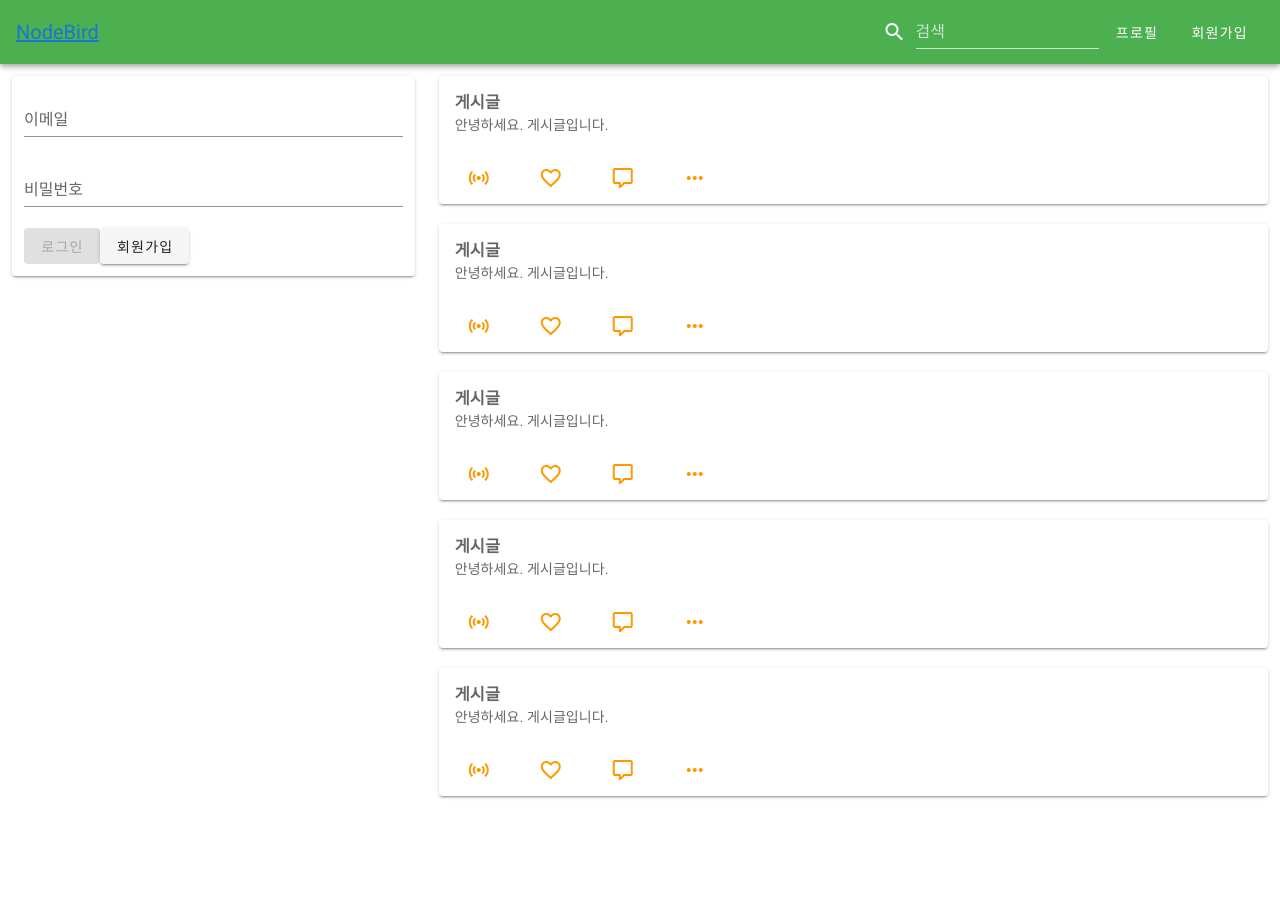
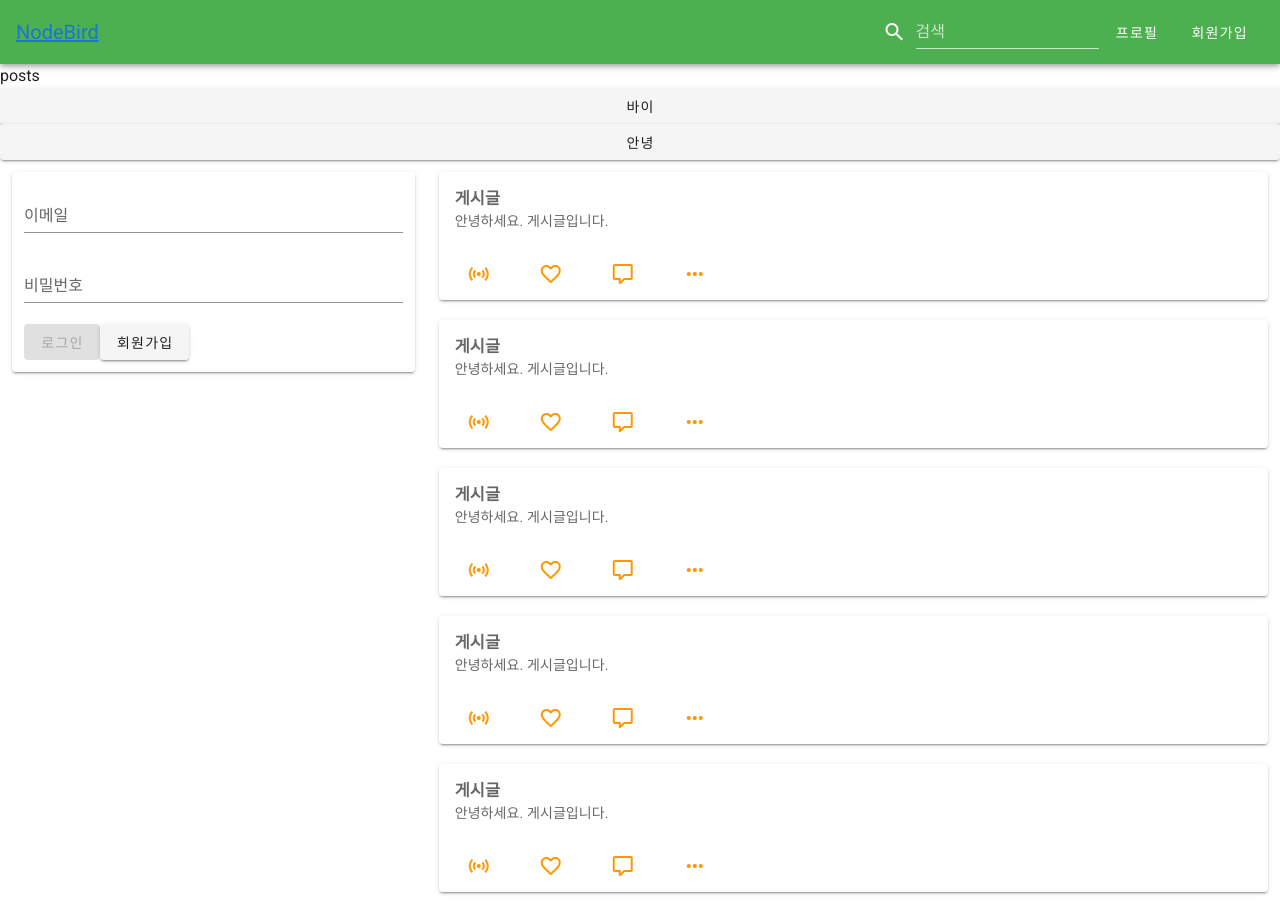
Before and after one commit to kureharyosuke/Nuxt-Node-Brid, a Nuxt app in the folder client/: page / in a window 1280 px wide. Before the commit the page ends 828 px from the top, so only its background shows below. Built offline with nearby package versions, Linux system fonts and the light colour scheme.

Commit message:
#1 add: store

```diff
--- a/client/layouts/default.vue
+++ b/client/layouts/default.vue
@@ -2,58 +2,36 @@
   <v-app>
     <!--# Header 가로로 먼저나누고 -->
     <nav>
-      <v-toolbar
-        dark
-        color="green"
-      >
+      <v-toolbar dark color="green">
         <v-toolbar-title>
           <!-- 로고 부분의 링크 -->
-          <nuxt-link to="/">
-            NodeBird
-          </nuxt-link>
+          <nuxt-link to="/"> NodeBird </nuxt-link>
         </v-toolbar-title>
         <v-spacer />
         <v-toolbar-items>
           <!-- Search Bar, Search icon => prepend-icon="mdi-magnify"　mdi를 앞에 붙여줘야한다. -->
-          <v-text-field
-            label="검색"
-            hide-details
-            prepend-icon="mdi-magnify"
-            :style="{ display: 'flex', alignItems: 'center' }"
-          />
-          <v-btn
-            text
-            nuxt
-            to="/profile"
-            :style="{ display: 'flex', alignItems: 'center' }"
-          >
+          <v-text-field label="검색" hide-details prepend-icon="mdi-magnify" :style="{ display: 'flex', alignItems: 'center' }" />
+          <v-btn text nuxt to="/profile" :style="{ display: 'flex', alignItems: 'center' }">
             <div>프로필</div>
           </v-btn>
-          <v-btn
-            text
-            nuxt
-            to="/signup"
-            :style="{ display: 'flex', alignItems: 'center' }"
-          >
+          <v-btn text nuxt to="/signup" :style="{ display: 'flex', alignItems: 'center' }">
             <div>회원가입</div>
           </v-btn>
         </v-toolbar-items>
       </v-toolbar>
     </nav>
     <!--# Header 가로로 먼저나누고 -->
+    <div>{{ name }}</div>
+    <v-btn @click="onChangeName">바이</v-btn>
+    <div>{{ user }}</div>
+    <v-btn @click="onChangeUser">안녕</v-btn>
     <!-- # body 페이지 내용 -->
     <v-row no-gutters>
       <!-- 로그인창 xs는 cols -->
-      <v-col
-        cols="12"
-        md="4"
-      >
+      <v-col cols="12" md="4">
         <login-form />
       </v-col>
-      <v-col
-        cols="12"
-        md="8"
-      >
+      <v-col cols="12" md="8">
         <!-- nuxt를 써주면 바뀌는 부분 -->
         <!-- 컨텐츠 -->
         <nuxt />
@@ -69,6 +47,22 @@
   components: {
     LoginForm,
   },
+  computed: {
+    name() {
+      return this.$store.state.posts.name;
+    },
+    user() {
+      return this.$store.state.users.user;
+    },
+  },
+  methods: {
+    onChangeName() {
+      this.$store.commit("posts/SETPOSTS");
+    },
+    onChangeUser() {
+      this.$store.commit("users/setMe", "안녕");
+    },
+  },
 };
 </script>
 
--- /dev/null
+++ b/client/store/index.js
@@ -0,0 +1,30 @@
+export const state = () => ({
+  hello: "vuex",
+});
+
+export const mutations = {
+  setHello(state, payload) {
+    state.hello = payload;
+  },
+};
+
+// export const state = () => ({
+// baseURL: runtimeConfig.baseURL || '',
+// timeout: runtimeConfig.timeout || 30000,
+// withCredentials: runtimeConfig.withCredentials || false,
+// headers: runtimeConfig.headers || {},
+// responseType: runtimeConfig.responseType || 'json',
+// xsrfCookieName: runtimeConfig.xsrfCookieName || 'XSRF-TOKEN',
+// xsrfHeaderName: runtimeConfig.xsrfHeaderName || 'X-XSRF-TOKEN',
+// maxContentLength: runtimeConfig.maxContentLength || 2000,
+// validateStatus: runtimeConfig.validateStatus || (status => status >= 200 && status < 300),
+// maxRedirects: runtimeConfig.maxRedirects || 5,
+// httpAgent: runtimeConfig.httpAgent || undefined,
+// httpsAgent: runtimeConfig.httpsAgent || undefined,
+// proxy: runtimeConfig.proxy || undefined,
+// cancelToken: runtimeConfig.cancelToken || undefined,
+// progress: runtimeConfig.progress || false,
+// onUploadProgress: runtimeConfig.onUploadProgress || undefined,
+// onDownloadProgress: runtimeConfig.onDownloadProgress || undefined,
+// maxRedirects: runtimeConfig.maxRedirects || 5,
+// });
--- /dev/null
+++ b/client/store/posts.js
@@ -0,0 +1,9 @@
+export const state = () => ({
+  name: "posts",
+});
+
+export const mutations = {
+  SETPOSTS(state) {
+    state.name = "goodbye posts";
+  },
+};
--- /dev/null
+++ b/client/store/users.js
@@ -0,0 +1,25 @@
+export const state = () => ({
+  me: null,
+});
+
+// mutations 비동기 작업이 있으면 안된다.
+export const mutations = {
+  setMe(state, payload) {
+    state.me = payload;
+  },
+};
+// rootState, rootGetters, rootMutations, rootActions
+export const actions = {
+  // context 의 구조분해를 사용하여 액션을 작성할 수 있다.
+  // signUp({ commit, dispatch, state, getters, rootState, rootGetters }, payload) {},
+  signUp({ commit }, payload) {
+    // 서버에 회원가입 요청을 보내는 부분
+    commit("setMe", payload);
+  },
+  logIn({ commit }, payload) {
+    commit("setMe", payload);
+  },
+  logOut({ commit }, payload) {
+    commit("setMe", null);
+  },
+};
```
Also changed, not shown: client/pages/signup.vue (+9 -44 lines), 1 other file (tests, documents, lock files or other folders).
